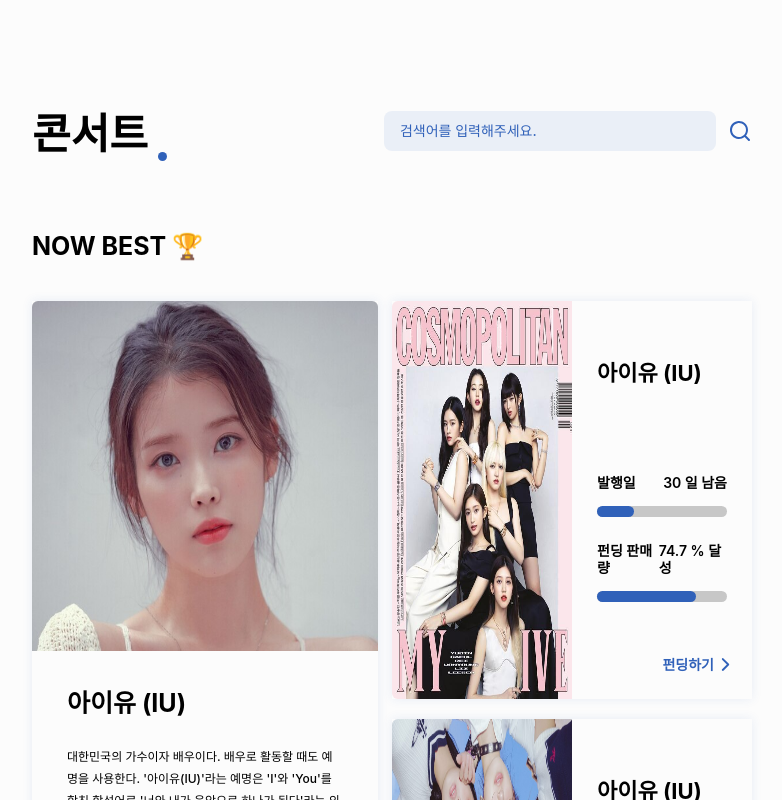
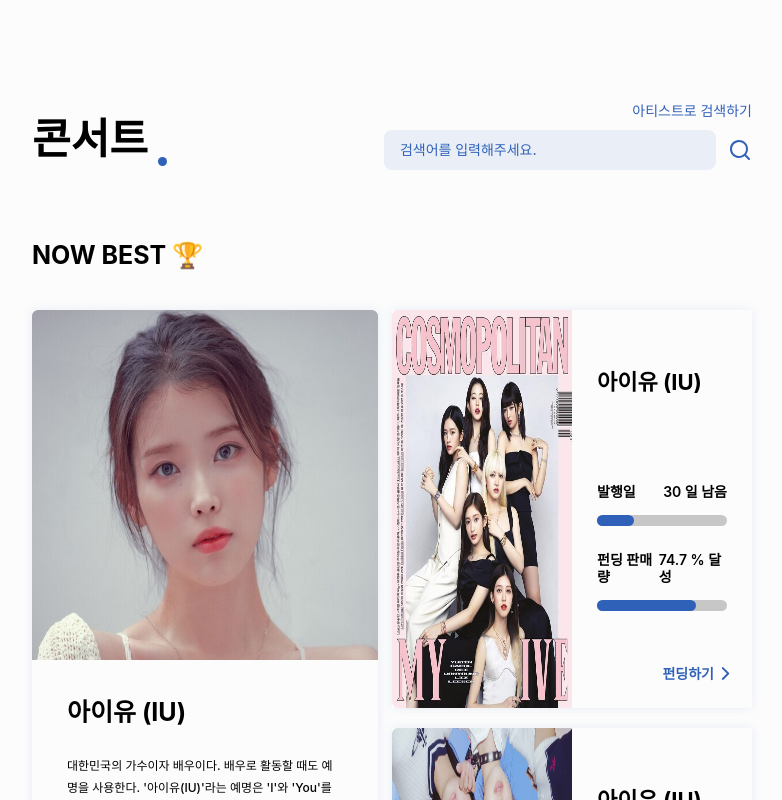
Before and after one commit to soun997/blooming, a React (Vite) app in the folder client/: page /concert in a window 1280 px wide. Shown: the top 800 px of the page, without its empty margins (248-1030 px from the left). Built offline with nearby package versions, Linux system fonts and the light colour scheme; a web font is replaced by a local one.

Commit message:
[S09P22A105-343] refactor : 아티스트, 펀딩 문구 상수화

```diff
--- a/client/src/components/ListPage/RankBox.tsx
+++ b/client/src/components/ListPage/RankBox.tsx
@@ -3,6 +3,11 @@ import styled from 'styled-components';
 import { Bar, Progress, ProgressBar } from '@style/common';
 import { ProcessInfo } from '@type/ProcessInfo';
 import { ReactComponent as RightArrowSvg } from '@assets/icons/angle-right.svg';
+import {
+  ARTIST,
+  FUNDING_PHRASES,
+  NFT_PHRASES,
+} from '@components/common/constant';
 
 interface FirstBoxProps {
   data: ProcessInfo;
@@ -64,7 +69,7 @@ const FirstBox: React.FC<FirstBoxProps> = ({ data, nowStat }) => {
           <ProgressBox>
             <div className="title">
               <div className="subtitle">
-                {nowStat === 'artist' ? 'NFT 판매량' : '펀딩 판매량'}
+                {nowStat === ARTIST ? NFT_PHRASES.rate : FUNDING_PHRASES.rate}
               </div>
               <div className="remainDate">
                 {calculateCntDifference(data.nowProcess, data.totalProcess)} %
@@ -80,7 +85,7 @@ const FirstBox: React.FC<FirstBoxProps> = ({ data, nowStat }) => {
         </RateBox>
       </InfoBox>
       <ConfirmButton>
-        {nowStat === 'artist' ? '발행하기' : '펀딩하기'}
+        {nowStat === ARTIST ? NFT_PHRASES.buy : FUNDING_PHRASES.buy}
       </ConfirmButton>
     </CardBox>
   );
@@ -117,7 +122,7 @@ const SecondBox: React.FC<FirstBoxProps> = ({ data, nowStat }) => {
           <ProgressBox>
             <div className="title">
               <div className="subtitle">
-                {nowStat === 'artist' ? 'NFT 판매량' : '펀딩 판매량'}
+                {nowStat === ARTIST ? NFT_PHRASES.rate : FUNDING_PHRASES.rate}
               </div>
               <div className="remainDate">
                 {calculateCntDifference(data.nowProcess, data.totalProcess)} %
@@ -132,7 +137,9 @@ const SecondBox: React.FC<FirstBoxProps> = ({ data, nowStat }) => {
           </ProgressBox>
         </RateBox>
         <div className="button">
-          <div>{nowStat === 'artist' ? '발행하기' : '펀딩하기'}</div>
+          <div>
+            {nowStat === ARTIST ? NFT_PHRASES.buy : FUNDING_PHRASES.buy}
+          </div>
           <RightArrowSvg />
         </div>
       </InfoBoxMedium>
--- a/client/src/components/ListPage/ResultList.tsx
+++ b/client/src/components/ListPage/ResultList.tsx
@@ -3,6 +3,11 @@ import { ProcessInfo } from '@type/ProcessInfo';
 import { useState } from 'react';
 import styled from 'styled-components';
 import ThumbnailEach from './ThumbnailEach';
+import {
+  ARTIST,
+  FUNDING_PHRASES,
+  NFT_PHRASES,
+} from '@components/common/constant';
 
 interface Props {
   datas: ProcessInfo[];
@@ -27,7 +32,9 @@ const ResultList: React.FC<Props> = ({ datas, nowStat }) => {
       <NowToggle>
         <LeftSection>
           <div className="toggleTitle">
-            모집중인 {nowStat === 'artist' ? 'NFT' : '펀딩'}만 보기
+            모집중인{' '}
+            {nowStat === ARTIST ? NFT_PHRASES.name : FUNDING_PHRASES.name}만
+            보기
           </div>
           <ToggleButton
             defaultChecked={isToggled}
--- a/client/src/components/Search/SearchBar.tsx
+++ b/client/src/components/Search/SearchBar.tsx
@@ -1,4 +1,5 @@
 import { ReactComponent as SearchSvg } from '@assets/icons/search.svg';
+import { ARTIST } from '@components/common/constant';
 import styled from 'styled-components';
 
 interface Props {
@@ -8,15 +9,27 @@ interface Props {
 const SearchBar: React.FC<Props> = ({ nowStat }) => {
   return (
     <BarFrame>
-      <Input placeholder="검색어를 입력해주세요." />
-      <SearchSvg />
+      {nowStat !== ARTIST && <CheckBox>아티스트로 검색하기</CheckBox>}
+      <SearchFrame>
+        <Input placeholder="검색어를 입력해주세요." />
+        <SearchSvg />
+      </SearchFrame>
     </BarFrame>
   );
 };
 const BarFrame = styled.div`
+  text-align: right;
+`;
+const SearchFrame = styled.div`
   display: flex;
   align-items: center;
   gap: 12px;
+`;
+const CheckBox = styled.div`
+  color: var(--main1-color);
+  font-weight: 500;
+  font-size: 14px;
+  margin-bottom: 10px;
 `;
 
 const Input = styled.input`
--- /dev/null
+++ b/client/src/components/common/constant.ts
@@ -0,0 +1,13 @@
+export const ARTIST = 'artist';
+export const ACTIVE = 'active';
+export const CONCERT = 'concert';
+export const NFT_PHRASES = {
+  name: 'NFT',
+  buy: '발행하기',
+  rate: 'NFT 판매량',
+};
+export const FUNDING_PHRASES = {
+  name: '펀딩',
+  buy: '펀딩하기',
+  rate: '펀딩 판매량',
+};
```
